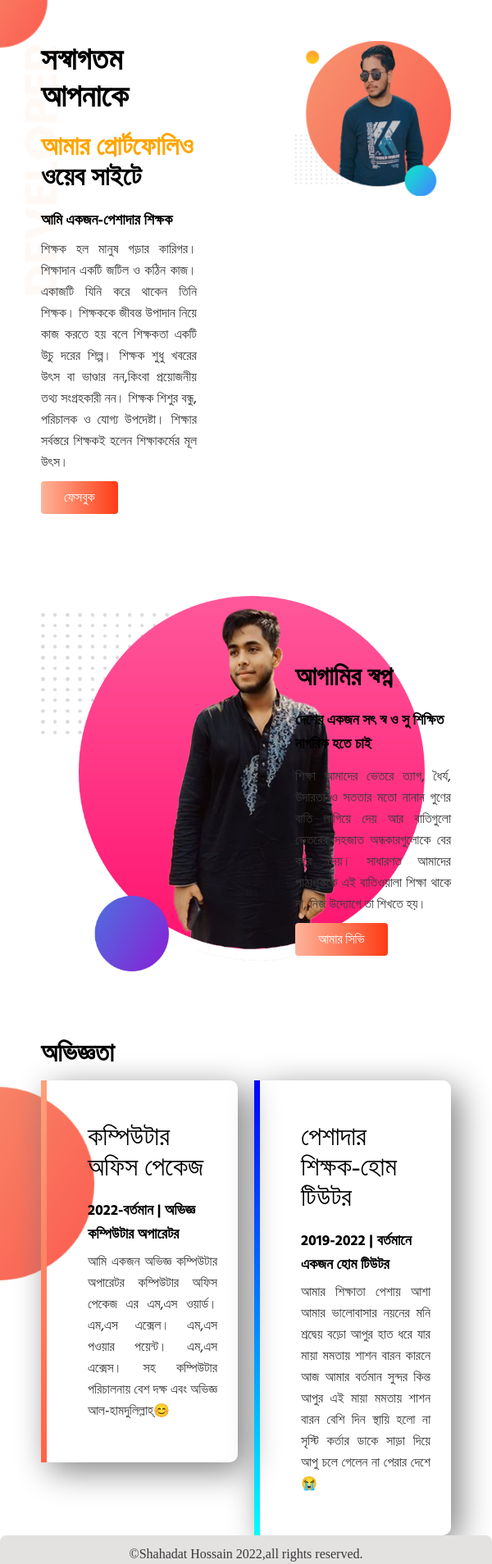
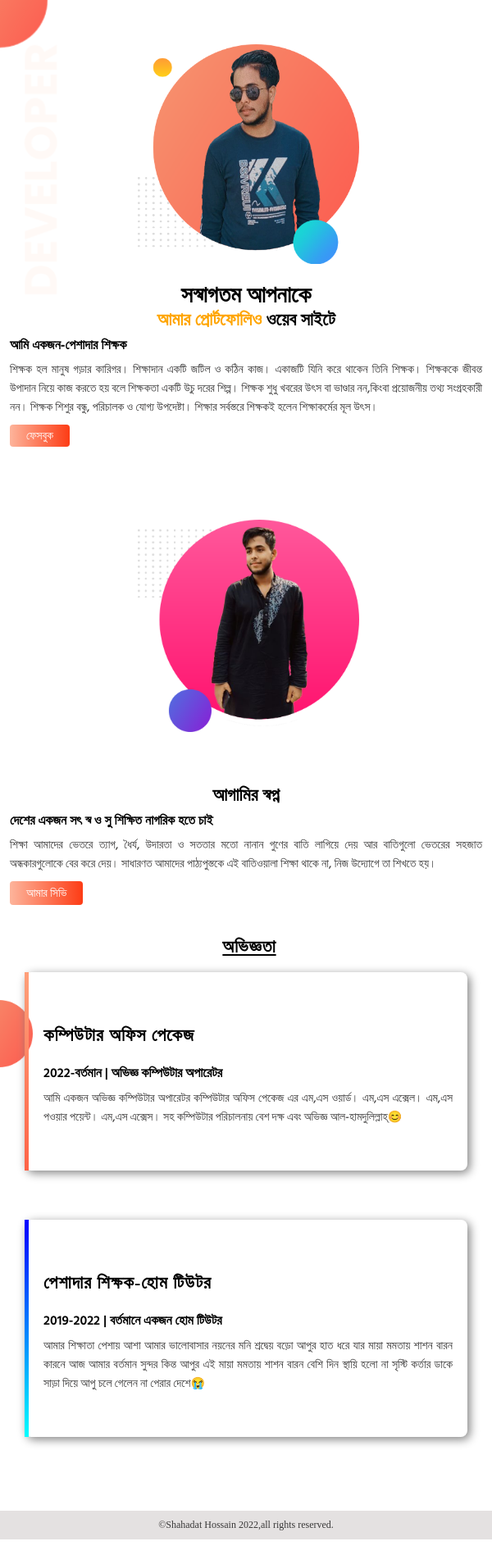
Before and after one commit to Sahadat43/mahir, a plain HTML site: page index.html in a window 600 px wide. Shown: the whole page at 82% size. After the commit the page ends 1878 px from the top, so only its background shows below. Drawn offline with Linux system fonts and the light colour scheme; a web font is replaced by a local one.

Commit message:
responsive complite

```diff
--- a/responsive/responsive.css
+++ b/responsive/responsive.css
@@ -1,12 +1,14 @@
-@media screen and (min-width: 270px) and (max-width: 480px) {
+@media screen and (min-width: 480px) and (max-width: 600px) {
 
     .wrapper {
-        height: 460px;
+        width: 100%;
+        height: auto;
     }
 
     .welcome_area .welcome-left_side {
-        width: 460px;
-        padding: 180px 0px 0px 15px;
+        width: 100%;
+        margin: 0 auto;
+        padding: 34% 2% 0% 2%;
     }
 
     .welcome_area .welcome-left_side .frist-h2 {
@@ -53,37 +55,41 @@
     }
 
     .welcome_area .welcome-right_side {
-        width: 250px;
+        width: 100%;
         padding: 0px 0px 0px 0px;
-        height: 25px;
+        height: auto;
         position: absolute;
-        left: 110px;
-        top: 40px;
+    }
+
+    .welcome_area .welcome-right_side img {
+        width: 45%;
+        height: auto;
+        margin: 9% 28%;
     }
 
     .dream {
         width: 100%;
-        min-height: 500px;
+        margin-top: 9%;
+        height: auto;
         overflow: hidden;
     }
 
     .dream .dream_left-side {
-        width: 460px;
+        width: 100%;
         height: auto;
         padding: 0px;
-        position: absolute;
-        left: 110px;
-        bottom: -350px;
     }
 
     .dream .dream_left-side img {
-        width: 250px !important;
-        height: 248px !important;
+        margin: 0% 28%;
+        width: 45% !important;
+        height: 45% !important;
     }
 
     .dream .dream_right-side {
-        width: 460px;
-        padding: 385px 12px 45px 0px;
+        width: 100%;
+        height: auto;
+        padding: 0% 2%;
     }
 
     .dream .dream_right-side h2 {
@@ -122,7 +128,7 @@
     }
 
     .wrapper1 img {
-        width: 35px;
+        width: 40px;
         min-height: 40px;
         position: absolute;
         padding: 90px 0px 0px;
@@ -130,12 +136,14 @@
     }
 
     .experience {
-        width: 460px;
-        min-height: 580px;
+        margin: -14% 0% 0% 0%;
+        width: 100%;
+        height: auto;
         overflow: hidden;
     }
 
     .experience h2 {
+        margin: 2% auto;
         font-size: 22px;
         padding: 0px 0px 6px 8px;
         font-weight: 600;
@@ -145,11 +153,11 @@
     }
 
     .experience .experience_left-side {
-        width: 440px;
-        height: 220px;
-        margin-left: 7px;
+        width: 90%;
+        height: 45%;
+        margin-left: 5%;
         box-shadow: gray 3px 3px 12px;
-        padding: 40px 10px 40px 10px;
+        padding: 9% 3% 9% 3%;
         border-left: 5px solid;
         border-image: linear-gradient(lightsalmon, tomato) 1 / 1 / 0 stretch;
         border-radius: 8px;
@@ -176,12 +184,11 @@
     }
 
     .experience .experience_right-side {
-        width: 440px;
-        height: 220px;
-        margin-right: 12px;
-        margin-top: 50px;
+        width: 90%;
+        height: 45%;
+        margin: 10% 5% 15% 5%;
         box-shadow: gray 3px 3px 12px;
-        padding: 40px 10px 40px 10px;
+        padding: 9% 3% 9% 3%;
         border-left: 5px solid;
         border-image: linear-gradient(blue, cyan) 1 / 1 / 0 stretch;
         border-radius: 8px;
@@ -208,6 +215,7 @@
     }
 
     footer {
+        width: 100%;
         background-color: rgb(228, 225, 225);
         padding: 10px;
         border-radius: 0px;
```
